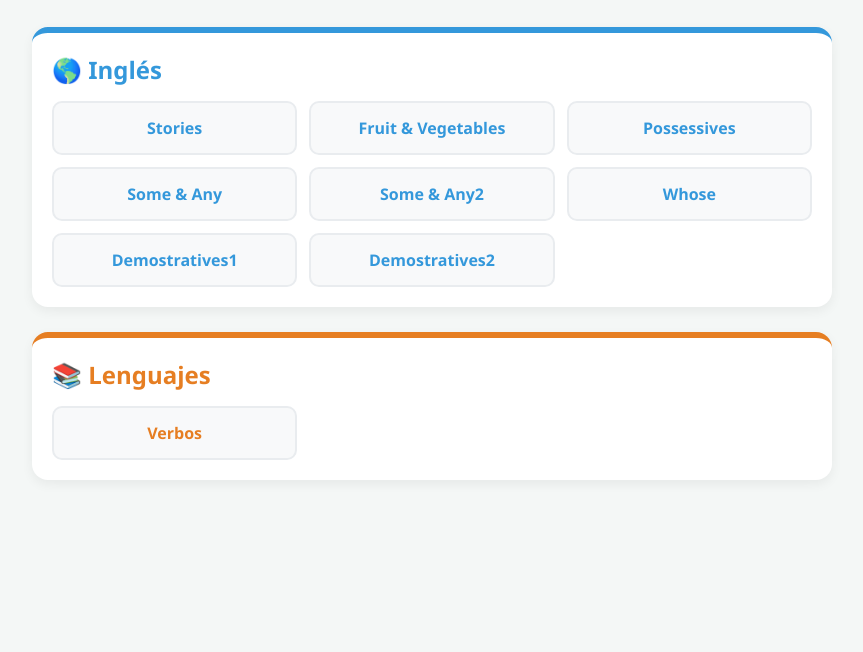
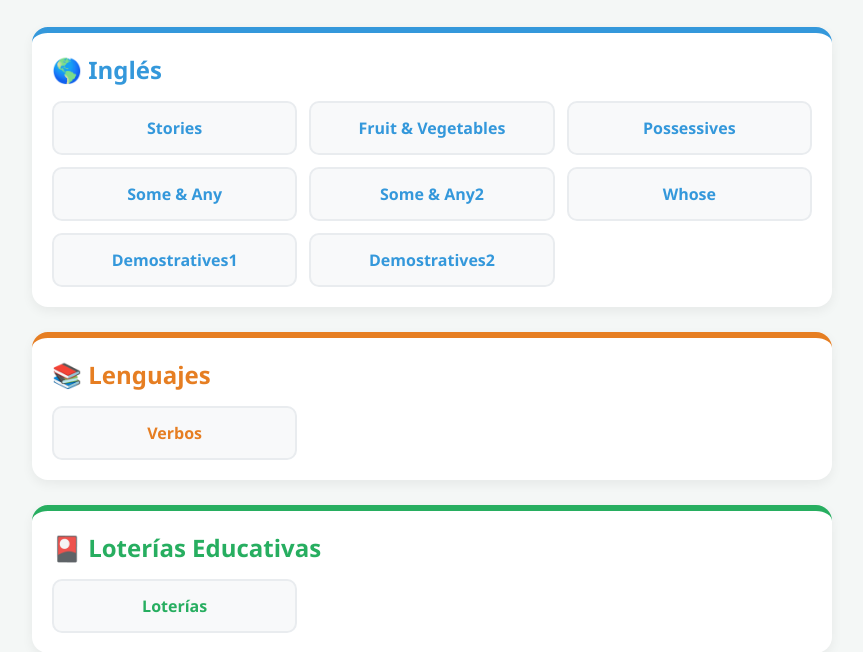
Before and after one commit to opgonzal84327/Naomi, a plain HTML site: page 2do/index2do.html in a window 1280 px wide. Shown: the part 134-786 px from the top of the page, without its empty margins (208-1071 px from the left). Drawn offline with Linux system fonts and the light colour scheme.

Commit message:
index con loterias

```diff
--- a/2do/index2do.html
+++ b/2do/index2do.html
@@ -129,6 +129,15 @@
           { titulo: "Verbos", url: "lenguaje/verbos.html" }
         ]
       }
+      ,
+      {
+        nombre: "Loterías Educativas",
+        icono: "🎴",
+        color: "#27ae60", // Verde esmeralda
+        actividades: [
+          { titulo: "Loterías", url: "Loterias/index.html" }
+        ]
+      }
       // Si agregas otra materia en el futuro, solo copia un bloque de arriba,
       // pon una coma después de la llave anterior y pégalo aquí abajo.
     ];
```
